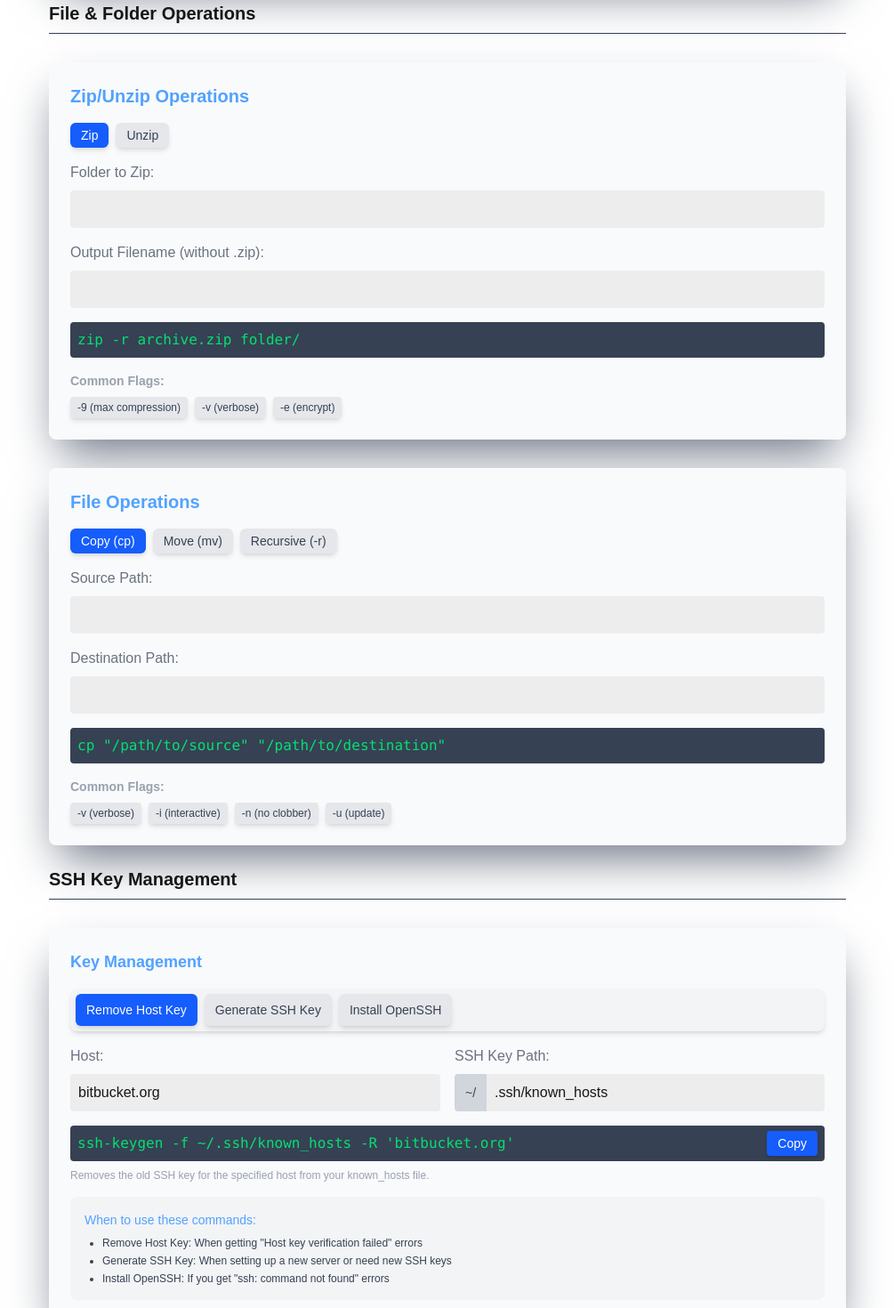
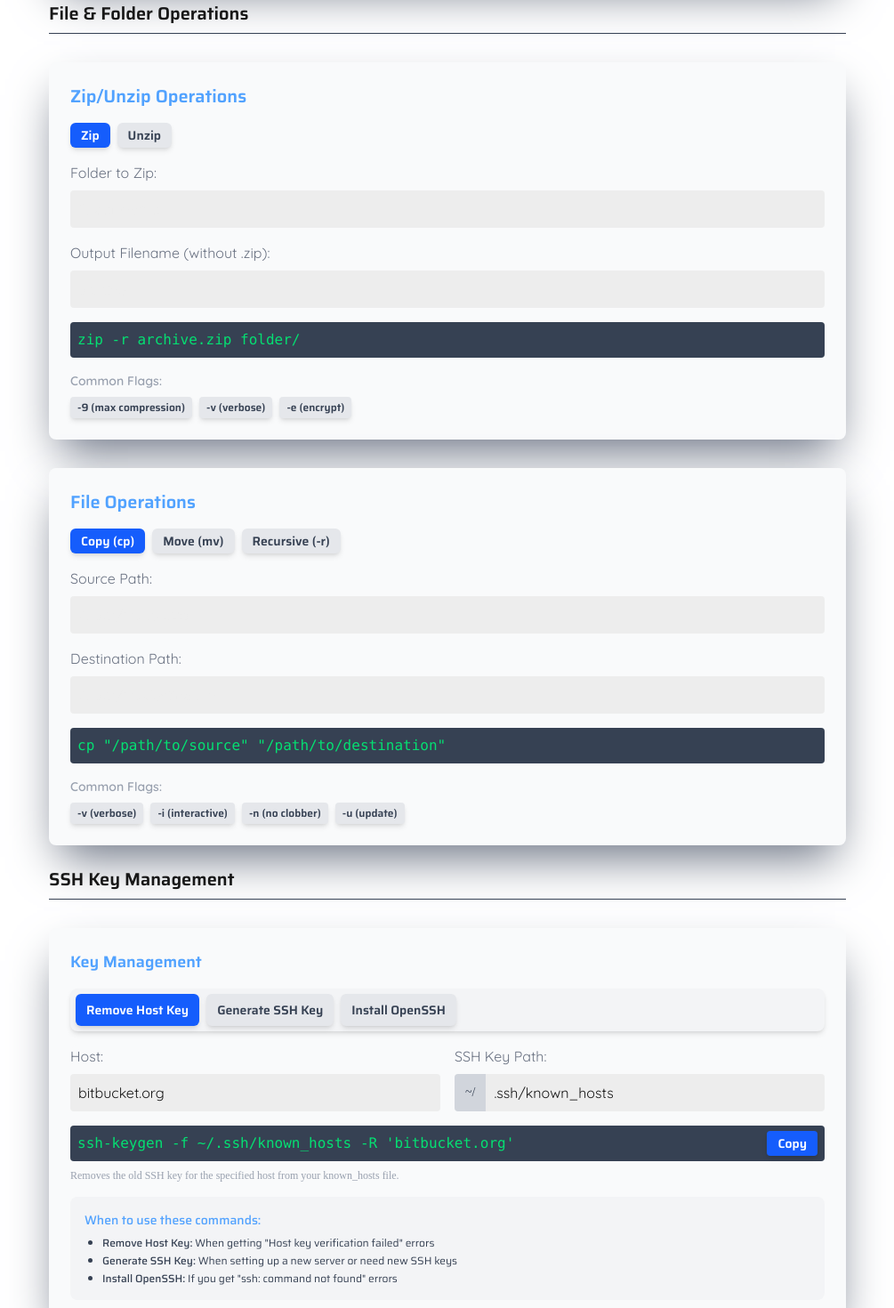
Before and after one commit to siko001/code-snippets, a Next.js app: page /server in a window 1280 px wide. Shown: the part 900-2370 px from the top of the page at 89% size, without its empty margins (137-1142 px from the left). Built offline with nearby package versions, Linux system fonts and the light colour scheme.

Commit message:
Update UI

```diff
--- a/src/app/components/Sidebar.jsx
+++ b/src/app/components/Sidebar.jsx
@@ -340,7 +340,7 @@ export default function Sidebar() {
                                     </button>
 
                                     <div
-                                        className={`overflow-hidden transition-all duration-200 ease-in-out ${expandedSections[key] ? 'max-h-96' : 'max-h-0'}`}
+                                        className={`overflow-hidden font-quicksand font-bold transition-all duration-200 ease-in-out ${expandedSections[key] ? 'max-h-96' : 'max-h-0'}`}
                                     >
                                         <nav className="py-2 pl-4">
                                             <ul>
--- a/src/app/components/composer/ComposerTimeout.jsx
+++ b/src/app/components/composer/ComposerTimeout.jsx
@@ -21,7 +21,7 @@ const ComposerTimeout = () => {
                 </p>
             </div>
 
-            <div className="p-3  border border-gray-200 bg-gray-100 dark:bg-gray-800 dark:border-gray-700 rounded text-sm">
+            <div className="p-3 font-saira border border-gray-200 bg-gray-100 dark:bg-gray-800 dark:border-gray-700 rounded text-sm">
                 <p className="dark:text-blue-300 text-blue-400 font-medium mb-1">Note:</p>
                 <ul className="list-disc pl-5 space-y-1 text-gray-700 dark:text-gray-300">
                     <li><code className="bg-gray-200 dark:bg-gray-700 px-1 rounded">--no-dev</code> Skips development dependencies</li>
--- a/src/app/components/git/StashOperations.jsx
+++ b/src/app/components/git/StashOperations.jsx
@@ -98,7 +98,7 @@ const StashOperations = ({ handleInputChange, inputValues, setInputValues }) =>
                             placeholder="stash@{0}"
                             className="w-full p-2 rounded bg-gray-700 text-white border border-gray-600"
                         />
-                        <p className="text-sm text-gray-400 mt-2">
+                        <p className="text-sm font-saria text-gray-400 mt-2">
                             {inputValues.stashOperation === 'drop'
                                 ? 'Use with caution - this action cannot be undone!'
                                 : 'Leave empty for the most recent stash'}
--- a/src/app/components/server/FileOperations.jsx
+++ b/src/app/components/server/FileOperations.jsx
@@ -93,7 +93,7 @@ export default function FileOperations() {
                 />
 
                 <div className="text-sm text-gray-400 mt-2">
-                    <p className="font-semibold mb-2">Common Flags:</p>
+                    <p className="font-semibold font-quicksand mb-2">Common Flags:</p>
                     <div className="flex flex-wrap gap-2">
                         <button
                             onClick={() => setFlags(f => ({ ...f, verbose: !f.verbose }))}
--- a/src/app/components/server/SSHAgentManagement.jsx
+++ b/src/app/components/server/SSHAgentManagement.jsx
@@ -67,7 +67,7 @@ const SSHAgentManagement = () => {
                 </div>
             </div>
 
-            <div className="p-4 dark:bg-gray-900 bg-gray-100 rounded-lg">
+            <div className="p-4 font-saira dark:bg-gray-900 bg-gray-100 rounded-lg">
                 <h4 className="text-blue-400 font-medium mb-2 text-sm">When to use this:</h4>
                 <ul className="list-disc pl-5 space-y-1 text-xs dark:text-gray-300 text-gray-700">
                     <li>When you need to authenticate with a private key on a remote server</li>
--- a/src/app/components/server/SSHKeyManagement.jsx
+++ b/src/app/components/server/SSHKeyManagement.jsx
@@ -181,8 +181,8 @@ const SSHKeyManagement = ({ handleInputChange, inputValues = {} }) => {
             </div>
 
             {/* Usage Tips */}
-            <div className="p-4 dark:bg-gray-900 bg-gray-100 rounded-lg">
-                <h4 className="text-blue-400 text-sm font-medium mb-2">When to use these commands:</h4>
+            <div className="p-4 font-saira dark:bg-gray-900 bg-gray-100 rounded-lg">
+                <h4 className="text-blue-400   text-sm font-medium mb-2">When to use these commands:</h4>
                 <ul className="list-disc pl-5 space-y-1 text-xs dark:text-gray-300 text-gray-700">
                     <li><span className="font-medium">Remove Host Key:</span> When getting "Host key verification failed" errors</li>
                     <li><span className="font-medium">Generate SSH Key:</span> When setting up a new server or need new SSH keys</li>
--- a/src/app/components/server/ZipOperations.jsx
+++ b/src/app/components/server/ZipOperations.jsx
@@ -105,7 +105,7 @@ export default function ZipOperations() {
 
 
                 <div className="text-sm text-gray-400 mt-2">
-                    <p className="font-semibold mb-2">Common Flags:</p>
+                    <p className="font-semibold font-quicksand mb-2">Common Flags:</p>
                     <div className="flex flex-wrap gap-2">
                         {!isUnzip && (
                             <button
--- a/src/app/components/sql/DatabaseCommands.jsx
+++ b/src/app/components/sql/DatabaseCommands.jsx
@@ -89,7 +89,7 @@ const DatabaseCommands = () => {
                 </div>
 
                 {action === 'drop' && (
-                    <div className="p-3 dark:bg-red-900/20 bg-red-900/30 border border-red-800 rounded text-sm">
+                    <div className="p-3 font-saria dark:bg-red-900/20 bg-red-900/30 border border-red-800 rounded text-sm">
                         <p className=" text-red-500 font-medium mb-1">Warning:</p>
                         <p className="text-xs text-red-500">
                             This will permanently delete the database and all its tables. This action cannot be undone.
--- a/src/app/components/sql/TableCommands.jsx
+++ b/src/app/components/sql/TableCommands.jsx
@@ -146,13 +146,13 @@ const TableCommands = () => {
                         className="mb-1"
                         copyButton={true}
                     />
-                    <p className={`text-xs ${['drop', 'truncate'].includes(action) ? 'text-red-400' : 'description'}`}>
+                    <p className={`text-xs font-saria ${['drop', 'truncate'].includes(action) ? 'text-red-400' : 'description'}`}>
                         {getDescription()}
                     </p>
                 </div>
 
                 {['drop', 'truncate'].includes(action) && (
-                    <div className="p-3 bg-red-900/20 border border-red-800 rounded text-sm">
+                    <div className="p-3 !font-saria bg-red-900/20 border border-red-800 rounded text-sm">
                         <p className="dark:text-red-300 text-red-500 font-medium mb-1">Warning:</p>
                         <p className="text-xs dark:text-red-300 text-red-500">
                             This action {action === 'drop' ? 'will permanently delete the table and all its data' : 'will remove all records from the table'}.
--- a/src/app/globals.css
+++ b/src/app/globals.css
@@ -1,7 +1,10 @@
 @import "tailwindcss";
+
 :root {
   --background: #ffffff;
-  --foreground: #171717;
+  --foreground: #372525;
+  --font-quicksand: "Quicksand", sans-serif;
+  --font-saira: "Saira", sans-serif;
 
   /* Components */
   --component-bg: var(--color-gray-50);
@@ -40,6 +43,7 @@
   :root {
     --background: #0a0a0a;
     --foreground: #ededed;
+    --font-saira: "Saira", sans-serif;
     --component-bg: var(--color-gray-800);
 
   --component-text-color: var(--color-gray-100);
@@ -90,6 +94,7 @@ body {
 
 /* Components */
 .component-wrapper {
+  font-family: font-saira ;
   background: var(--component-bg);
   color: var(--component-text-color);
   @apply shadow-2xl shadow-gray-500 dark:shadow-gray-800;
@@ -102,6 +107,7 @@ body {
 
 h3{
   color: var(--component-text-color);
+  font-family: var(--font-saira);
 }
 
 /* Variants */
@@ -119,6 +125,8 @@ h3{
 button {
   background: var(--button-bg-color);
   color: var(--button-text-color);
+  font-family: var(--font-saira);
+  font-weight: 600;
   @apply  focus:ring-1 shadow-md  focus:ring-blue-500 focus:border-blue-500 focus:outline-none duration-200 transition-colors ease-in-out;
 }
 
@@ -136,14 +144,17 @@ button.bg-blue-600{
 /* Inputs */
 .description{
     color: var(--component-description-color);
+    font-family: var(--font-quicksand);
 }
 
 label{
     color: var(--component-input-label);
+    font-family: var(--font-quicksand);
 }
 
 input[type='text'],input[type='number'],select,input[type="date"],input[type="email"]{
     @apply bg-[var(--component-input-bg)] text-[var(--component-input-color)] placeholder-[var(--component-input-placeholder)];
+    font-family: var(--font-quicksand);
 }
 
 
@@ -211,3 +222,11 @@ input[type='text'],input[type='number'],select,input[type="date"],input[type="em
 .plugin-scroll-container:not(:hover) > div::-webkit-scrollbar-thumb {
     background-color: transparent;
 }
+
+.font-saira {
+  font-family: var(--font-saira);
+}
+
+.font-quicksand {
+  font-family: var(--font-quicksand);
+}
--- a/src/app/layout.js
+++ b/src/app/layout.js
@@ -1,6 +1,7 @@
 import './globals.css';
 import { NotificationProvider } from './contexts/NotificationContext';
 import Notification from './components/Notification';
+import {Quicksand, Saira} from "next/font/google";
 import Sidebar from './components/Sidebar';
 
 export const metadata = {
@@ -8,10 +9,27 @@ export const metadata = {
   description: "Handy code snippets for developers",
 };
 
+const saira = Saira({
+    subsets: ["latin"],
+    weight: ["100", "200", "300", "400", "500", "600", "700", "800", "900"],
+    style: ["normal", "italic"],
+    display: "swap",
+    variable: "--font-saira",
+});
+
+
+
+const quicksand = Quicksand({
+    subsets: ["latin"],
+    weight: ["300", "400", "500", "600", "700"],
+    display: "swap",
+    variable: "--font-quicksand",
+});
+
 export default function RootLayout({ children }) {
   return (
     <html lang="en">
-      <body className="relative scroll-smooth">
+      <body className={`relative scroll-smooth ${saira.variable} ${quicksand.variable}`}>
         <NotificationProvider>
           <div className="min-h-screen">
             <Sidebar />
```
